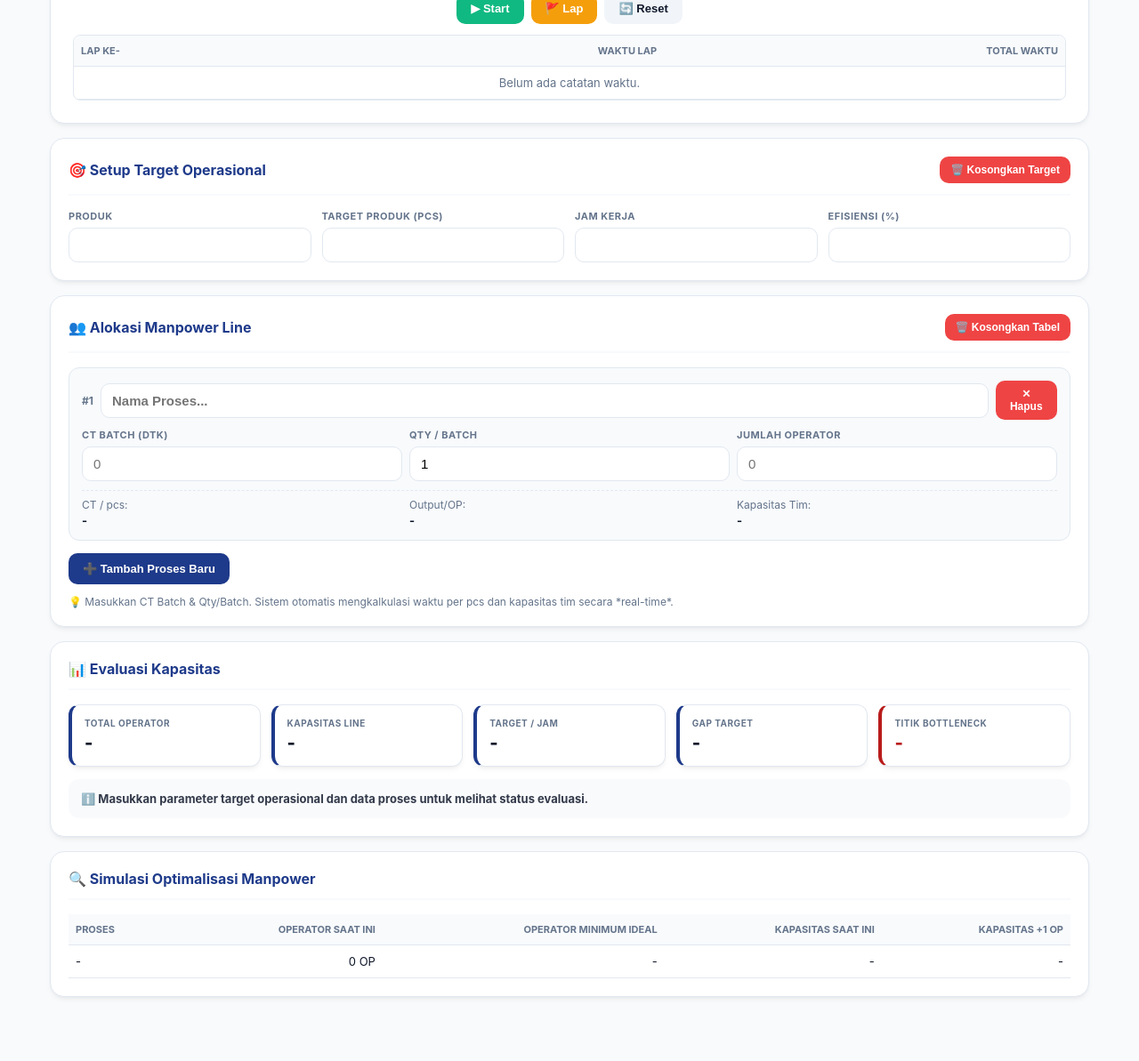
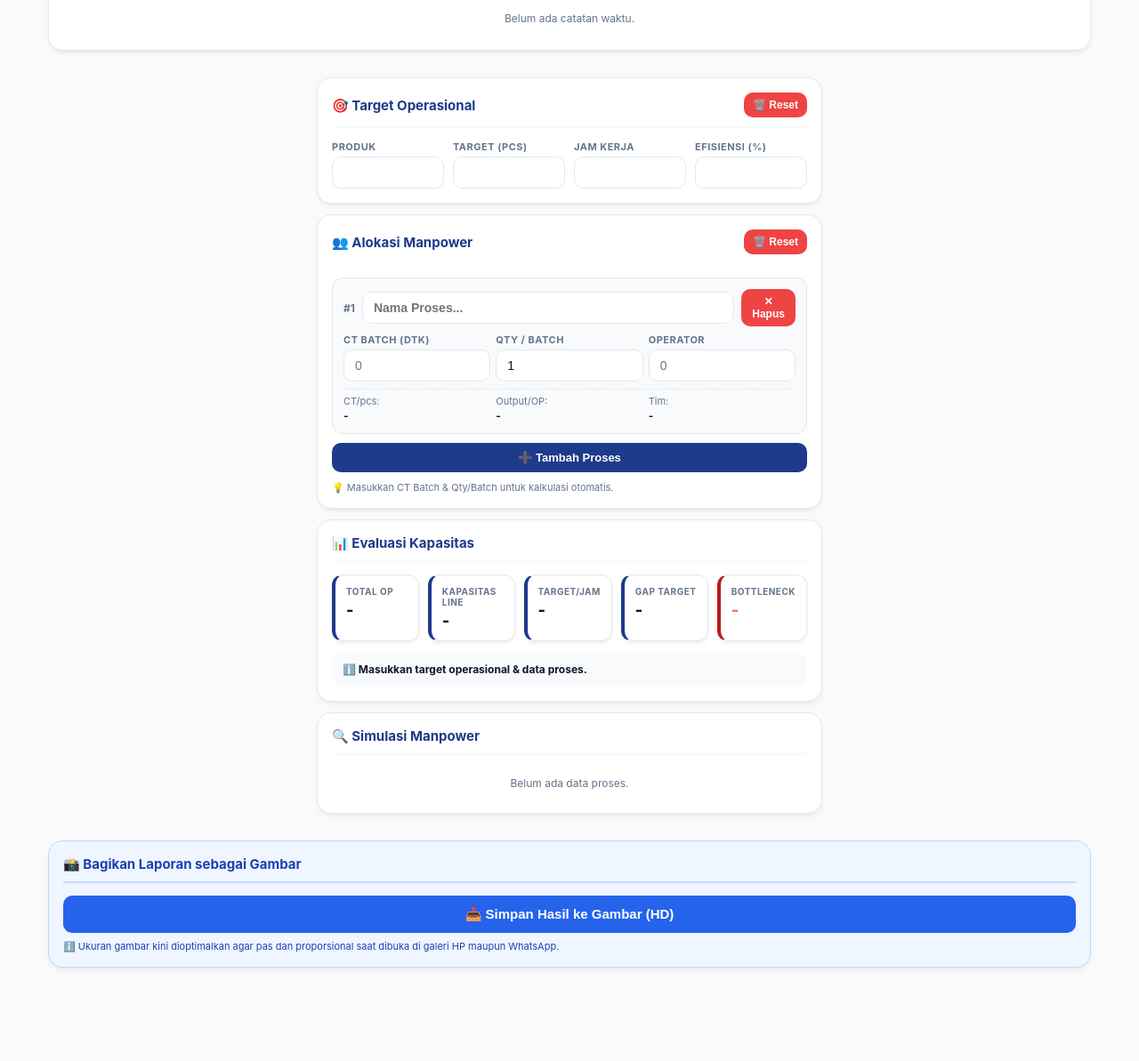
Before and after one commit to goangger/Assembly_Calculator, a plain HTML site: page index.html in a window 1280 px wide. Shown: the part 230-1423 px from the top of the page at 89% size. After the commit the page ends 1386 px from the top, so only its background shows below. Drawn offline with nearby package versions, Linux system fonts and the light colour scheme.

Commit message:
Update index.html

```diff
--- a/index.html
+++ b/index.html
@@ -3,157 +3,189 @@
 <head>
 <meta charset="utf-8">
 <meta name="viewport" content="width=device-width,initial-scale=1">
-<title>Assembly Line Capacity Calculator</title>
+<title>Assembly Time Study & Capacity Calculator</title>
+<!-- Pustaka untuk ubah HTML jadi Gambar HD -->
+<script src="https://cdnjs.cloudflare.com/ajax/libs/html2canvas/1.4.1/html2canvas.min.js"></script>
 <style>
 :root { --navy: #1e3a8a; --emerald: #10b981; --white: #ffffff; --bg: #f8fafc; --text: #0f172a; --gray: #64748b; --border: #e2e8f0; --shadow: 0 4px 6px -1px rgba(0, 0, 0, 0.05), 0 2px 4px -2px rgba(0, 0, 0, 0.05); }
+[data-theme="dark"] { --navy: #60a5fa; --emerald: #34d399; --white: #1e293b; --bg: #0f172a; --text: #f8fafc; --gray: #94a3b8; --border: #334155; --shadow: 0 4px 6px -1px rgba(0, 0, 0, 0.3); }
+
 *{box-sizing:border-box}
-body{font-family:-apple-system,BlinkMacSystemFont,"Segoe UI",Roboto,Helvetica,Arial,sans-serif;margin:0;background:var(--bg);color:var(--text);padding-bottom:40px;animation:fadeIn 0.5s ease-in-out}
-@keyframes fadeIn{from{opacity:0;transform:translateY(6px)}to{opacity:1;transform:translateY(0)}}
-.wrap{max-width:1200px;margin:auto;padding:16px}
-h1{margin:0 0 4px;color:var(--navy);font-size:24px;display:flex;align-items:center;gap:8px}
-.sub{color:var(--gray);margin-bottom:20px;font-size:13px}
-.card{background:var(--white);border:1px solid var(--border);border-radius:16px;padding:20px;margin-bottom:16px;box-shadow:var(--shadow);transition:all 0.3s ease}
-.card:hover{box-shadow:0 10px 15px -3px rgba(0,0,0,0.05)}
-.card-header{display:flex;justify-content:space-between;align-items:center;border-bottom:2px solid var(--bg);padding-bottom:12px;margin-bottom:16px;flex-wrap:wrap;gap:10px}
-.card-header h2{margin:0;font-size:16px;color:var(--navy);display:flex;align-items:center;gap:8px}
-.grid{display:grid;grid-template-columns:repeat(4,1fr);gap:12px}
-label{display:block;font-size:11px;font-weight:700;margin-bottom:6px;color:var(--gray);text-transform:uppercase;letter-spacing:0.5px}
-input{width:100%;padding:10px 12px;border:1px solid var(--border);border-radius:10px;font-size:15px;background:var(--white);transition:all 0.2s}
+body{font-family:-apple-system,BlinkMacSystemFont,"Segoe UI",Roboto,Helvetica,Arial,sans-serif;margin:0;background:var(--bg);color:var(--text);padding-bottom:40px;transition:background 0.3s, color 0.3s}
+.wrap{max-width:1200px;margin:auto;padding:14px}
+.header-flex{display:flex;justify-content:space-between;align-items:center;margin-bottom:16px}
+h1{margin:0 0 4px;color:var(--navy);font-size:20px;display:flex;align-items:center;gap:8px}
+.sub{color:var(--gray);font-size:12px}
+.card{background:var(--white);border:1px solid var(--border);border-radius:16px;padding:16px;margin-bottom:14px;box-shadow:var(--shadow);transition:background 0.3s, border 0.3s}
+.card-header{display:flex;justify-content:space-between;align-items:center;border-bottom:2px solid var(--bg);padding-bottom:10px;margin-bottom:14px;flex-wrap:wrap;gap:8px}
+.card-header h2{margin:0;font-size:15px;color:var(--navy);display:flex;align-items:center;gap:6px}
+.grid{display:grid;grid-template-columns:repeat(4,1fr);gap:10px}
+label{display:block;font-size:11px;font-weight:700;margin-bottom:4px;color:var(--gray);text-transform:uppercase;letter-spacing:0.5px}
+input{width:100%;padding:9px 12px;border:1px solid var(--border);border-radius:10px;font-size:14px;background:var(--white);color:var(--text);transition:all 0.2s}
 input:focus{outline:none;border-color:var(--navy);box-shadow:0 0 0 3px rgba(30,58,138,0.1)}
-button{padding:10px 16px;border:0;border-radius:10px;background:var(--navy);color:var(--white);font-weight:700;cursor:pointer;transition:all 0.2s;font-size:13px;display:inline-flex;align-items:center;gap:6px}
-button:hover{background:#1d4ed8;transform:translateY(-1px)}
-button:active{transform:translateY(0)}
-button.alt{background:#f1f5f9;color:var(--text)}button.alt:hover{background:#e2e8f0}
-button.success{background:var(--emerald)}button.success:hover{background:#059669}
-button.warning{background:#f59e0b;color:white}button.warning:hover{background:#d97706}
-button.danger{background:#ef4444;color:white;padding:8px 12px;margin-top:0;font-size:12px}
-button.danger:hover{background:#dc2626}
+button{padding:9px 14px;border:0;border-radius:10px;background:var(--navy);color:var(--white);font-weight:700;cursor:pointer;transition:all 0.2s;font-size:13px;display:inline-flex;align-items:center;gap:6px}
+button:hover{opacity:0.9}
+button.alt{background:var(--border);color:var(--text)}
+button.success{background:var(--emerald);color:white}
+button.warning{background:#f59e0b;color:white}
+button.danger{background:#ef4444;color:white;padding:7px 10px;margin-top:0;font-size:12px}
 
-/* MOBILE FRIENDLY PROCESS CARDS (No Horizontal Scroll) */
-.process-list{display:flex;flex-direction:column;gap:12px}
-.process-card{background:var(--bg);border:1px solid var(--border);border-radius:12px;padding:14px;transition:all 0.2s}
-.process-card:hover{border-color:#cbd5e1}
-.process-card-top{display:flex;justify-content:space-between;align-items:center;margin-bottom:10px;gap:8px}
-.process-card-top input{font-weight:700;font-size:15px;color:var(--navy);background:var(--white)}
-.process-grid{display:grid;grid-template-columns:repeat(3,1fr);gap:8px;margin-bottom:10px}
-.process-grid-bottom{display:grid;grid-template-columns:repeat(3,1fr);gap:8px;padding-top:8px;border-top:1px dashed var(--border);font-size:12px;color:var(--gray)}
-.process-grid-bottom div span{font-weight:700;color:var(--text);display:block;font-size:13px;margin-top:2px}
+/* PROCESS CARDS */
+.process-list{display:flex;flex-direction:column;gap:10px}
+.process-card{background:var(--bg);border:1px solid var(--border);border-radius:12px;padding:12px}
+.process-card-top{display:flex;justify-content:space-between;align-items:center;margin-bottom:8px;gap:8px}
+.process-card-top input{font-weight:700;font-size:14px;color:var(--navy)}
+.process-grid{display:grid;grid-template-columns:repeat(3,1fr);gap:6px;margin-bottom:8px}
+.process-grid-bottom{display:grid;grid-template-columns:repeat(3,1fr);gap:6px;padding-top:6px;border-top:1px dashed var(--border);font-size:11px;color:var(--gray)}
+.process-grid-bottom div span{font-weight:700;color:var(--text);display:block;font-size:12px;margin-top:2px}
 
-.results{display:grid;grid-template-columns:repeat(5,1fr);gap:12px}
-.metric{background:var(--white);border:1px solid var(--border);border-left:4px solid var(--navy);border-radius:12px;padding:14px;box-shadow:var(--shadow)}
+/* SIMULATION CARDS */
+.sim-list{display:flex;flex-direction:column;gap:10px}
+.sim-card{background:var(--bg);border:1px solid var(--border);border-radius:12px;padding:12px}
+.sim-card-title{font-weight:700;font-size:14px;color:var(--navy);margin-bottom:8px;display:flex;align-items:center;gap:6px}
+.sim-grid{display:grid;grid-template-columns:repeat(2,1fr);gap:6px;font-size:12px;color:var(--gray)}
+.sim-grid div{background:var(--white);padding:8px;border-radius:8px;border:1px solid var(--border)}
+.sim-grid div span{font-weight:700;color:var(--text);display:block;font-size:13px;margin-top:2px}
+
+/* EVALUATION METRICS */
+.results{display:grid;grid-template-columns:repeat(5,1fr);gap:10px}
+.metric{background:var(--white);border:1px solid var(--border);border-left:4px solid var(--navy);border-radius:12px;padding:12px;box-shadow:var(--shadow)}
 .lab{font-size:10px;color:var(--gray);text-transform:uppercase;letter-spacing:0.5px;font-weight:700}
-.val{font-size:20px;font-weight:800;margin-top:4px;color:var(--text)}
-.status{padding:14px;border-radius:12px;background:var(--bg);font-weight:700;margin-top:14px;font-size:13px;display:flex;align-items:center;gap:10px;animation:pulseStatus 2s infinite}
-@keyframes pulseStatus{0%{opacity:1}50%{opacity:0.85}100%{opacity:1}}
-.status.ok{background:#ecfdf5;color:#065f46;border:1px solid #a7f3d0}
-.status.warn{background:#fef2f2;color:#991b1b;border:1px solid #f87171}
-.bottleneck{color:#b91c1c}
-.note{font-size:12px;color:var(--gray);margin-top:12px}
+.val{font-size:18px;font-weight:800;margin-top:4px;color:var(--text)}
+.status{padding:12px;border-radius:12px;background:var(--bg);font-weight:700;margin-top:12px;font-size:12px;display:flex;align-items:center;gap:8px}
+.status.ok{background:#065f46;color:#ecfdf5;border:1px solid #10b981}
+.status.warn{background:#7f1d1d;color:#fee2e2;border:1px solid #f87171}
+.bottleneck{color:#f87171}
+.note{font-size:11px;color:var(--gray);margin-top:10px}
 
-/* Simulasi Table Mobile Friendly */
-.table-responsive{width:100%;overflow-x:auto}
-table{width:100%;border-collapse:collapse;font-size:13px;min-width:550px}
-th,td{padding:10px 8px;border-bottom:1px solid var(--border);text-align:right;vertical-align:middle}
-th{background:var(--bg);color:var(--gray);font-weight:700;text-transform:uppercase;font-size:11px}
-th:first-child,td:first-child{text-align:left}
+/* STOPWATCH STYLE */
+.sw-container{text-align:center;padding:2px}
+.sw-display{font-size:36px;font-weight:800;color:var(--navy);font-family:monospace;margin:6px 0;letter-spacing:1px}
+.sw-controls{display:flex;justify-content:center;gap:8px;margin-bottom:10px;align-items:center}
+.laps-list{display:flex;flex-direction:column;gap:6px;max-height:220px;overflow-y:auto;margin-top:8px}
+.lap-item{background:var(--bg);border:1px solid var(--border);border-radius:8px;padding:8px 12px;display:flex;justify-content:space-between;font-size:12px}
 
-/* Stopwatch style */
-.sw-container{text-align:center;padding:5px}
-.sw-display{font-size:40px;font-weight:800;color:var(--navy);font-family:monospace;margin:8px 0;letter-spacing:1px}
-.sw-controls{display:flex;justify-content:center;gap:8px;margin-bottom:12px}
-.laps-container{max-height:140px;overflow-y:auto;border:1px solid var(--border);border-radius:8px;margin-top:8px}
+/* AREA CAPTURE OPTIMAL (Lebar proporsional pas layar) */
+#captureArea {
+  background: var(--bg);
+  padding: 16px;
+  border-radius: 16px;
+  width: 100%;
+  max-width: 600px; /* Lebar kompak agar tidak terlalu panjang ke bawah */
+  margin: 0 auto;
+}
 
 @media(max-width:900px){.grid{grid-template-columns:repeat(2,1fr)}.results{grid-template-columns:repeat(2,1fr)}}
 @media(max-width:600px){.grid{grid-template-columns:1fr}.results{grid-template-columns:1fr}.process-grid{grid-template-columns:repeat(2,1fr)}}
 </style>
 </head>
-<body>
+<body data-theme="light">
 <div class="wrap">
-<h1>⚡ Assembly Line Capacity Calculator</h1>
-<div class="sub">Multi-process assembly line • Standardized Operation Parameter & Time Study</div>
+<div class="header-flex">
+  <div>
+    <h1>🏭 Assembly Time Study</h1>
+    <div class="sub">Multi-process assembly line • Parameter & Time Study</div>
+  </div>
+  <button class="alt" onclick="toggleTheme()" id="themeBtn" style="padding:8px 12px;">🌙 Dark Mode</button>
+</div>
 
 <!-- STOPWATCH CARD -->
 <div class="card">
 <div class="card-header">
-  <h2>⏱️ Time Study Stopwatch</h2>
+  <h2>⏱️ Stopwatch</h2>
 </div>
 <div class="sw-container">
   <div class="sw-display" id="swTime">00:00.00</div>
   <div class="sw-controls">
     <button id="startStopBtn" class="success" onclick="swStartStop()">▶ Start</button>
     <button id="lapBtn" class="warning" onclick="swLap()" disabled>🚩 Lap</button>
-    <button class="alt" onclick="swReset()">🔄 Reset</button>
+    <button class="alt" onclick="swReset()" title="Reset" style="padding:9px 12px;"><svg width="15" height="15" viewBox="0 0 24 24" fill="none" stroke="currentColor" stroke-width="2.5" stroke-linecap="round" stroke-linejoin="round"><path d="M3 12a9 9 0 1 0 9-9 9.75 9.75 0 0 0-6.74 2.74L3 8"></path><path d="M3 3v5h5"></path></svg></button>
   </div>
-  <div class="laps-container">
-    <table>
-      <thead><tr><th>Lap Ke-</th><th>Waktu Lap</th><th>Total Waktu</th></tr></thead>
-      <tbody id="lapTableBody">
-        <tr><td colspan="3" style="text-align:center;color:var(--gray)">Belum ada catatan waktu.</td></tr>
-      </tbody>
-    </table>
+  <div class="laps-list" id="lapsContainer">
+    <div style="text-align:center;color:var(--gray);font-size:12px;padding:10px;">Belum ada catatan waktu.</div>
   </div>
 </div>
 </div>
 
+<!-- AREA YANG AKAN DI-CAPTURE JADI GAMBAR -->
+<div id="captureArea">
+
 <!-- TARGET CARD -->
-<div class="card">
+<div class="card" style="margin-bottom:12px;">
 <div class="card-header">
-  <h2>🎯 Setup Target Operasional</h2>
-  <button onclick="clearTarget()" class="danger">🗑️ Kosongkan Target</button>
+  <h2>🎯 Target Operasional</h2>
+  <button onclick="clearTarget()" class="danger">🗑️ Reset</button>
 </div>
 <div class="grid">
 <div class="field"><label>Produk</label><input id="product" value=""></div>
-<div class="field"><label>Target Produk (pcs)</label><input id="target" type="number" value="" min="0"></div>
+<div class="field"><label>Target (pcs)</label><input id="target" type="number" value="" min="0"></div>
 <div class="field"><label>Jam Kerja</label><input id="hours" type="number" value="" min="0.1" step=".1"></div>
 <div class="field"><label>Efisiensi (%)</label><input id="eff" type="number" value="" min="1" max="100"></div>
 </div>
 </div>
 
-<!-- MANPOWER CARD (2-Baris Card Layout tanpa geser kanan-kiri) -->
-<div class="card">
+<!-- MANPOWER CARD -->
+<div class="card" style="margin-bottom:12px;">
 <div class="card-header">
-  <h2>👥 Alokasi Manpower Line</h2>
-  <button onclick="clearAllData()" class="danger">🗑️ Kosongkan Tabel</button>
+  <h2>👥 Alokasi Manpower</h2>
+  <button onclick="clearAllData()" class="danger">🗑️ Reset</button>
 </div>
-
-<div class="process-list" id="processList">
-  <!-- Dynamic Cards Here -->
-</div>
-
-<button onclick="addItem()" style="margin-top:14px;">➕ Tambah Proses Baru</button>
-<div class="note">💡 Masukkan CT Batch & Qty/Batch. Sistem otomatis mengkalkulasi waktu per pcs dan kapasitas tim secara *real-time*.</div>
+<div class="process-list" id="processList"></div>
+<button onclick="addItem()" style="margin-top:10px;width:100%;justify-content:center;">➕ Tambah Proses</button>
+<div class="note">💡 Masukkan CT Batch & Qty/Batch untuk kalkulasi otomatis.</div>
 </div>
 
 <!-- EVALUATION CARD -->
-<div class="card">
+<div class="card" style="margin-bottom:12px;">
 <div class="card-header">
   <h2>📊 Evaluasi Kapasitas</h2>
 </div>
 <div class="results">
-<div class="metric"><div class="lab">Total Operator</div><div class="val" id="totalOps">-</div></div>
+<div class="metric"><div class="lab">Total OP</div><div class="val" id="totalOps">-</div></div>
 <div class="metric"><div class="lab">Kapasitas Line</div><div class="val" id="lineCap">-</div></div>
-<div class="metric"><div class="lab">Target / Jam</div><div class="val" id="targetHour">-</div></div>
+<div class="metric"><div class="lab">Target/Jam</div><div class="val" id="targetHour">-</div></div>
 <div class="metric"><div class="lab">Gap Target</div><div class="val" id="gap">-</div></div>
-<div class="metric" style="border-left-color:#b91c1c;"><div class="lab">Titik Bottleneck</div><div class="val bottleneck" id="bottle">-</div></div>
+<div class="metric" style="border-left-color:#b91c1c;"><div class="lab">Bottleneck</div><div class="val bottleneck" id="bottle">-</div></div>
 </div>
-<div class="status" id="status">ℹ️ Masukkan parameter target operasional dan data proses untuk melihat status evaluasi.</div>
+<div class="status" id="status">ℹ️ Masukkan parameter target dan data proses.</div>
 </div>
 
 <!-- SIMULATION CARD -->
-<div class="card">
+<div class="card" style="margin-bottom:0;">
 <div class="card-header">
-  <h2>🔍 Simulasi Optimalisasi Manpower</h2>
+  <h2>🔍 Simulasi Manpower</h2>
 </div>
-<div class="table-responsive">
-<table>
-<thead><tr><th>Proses</th><th>Operator Saat Ini</th><th>Operator Minimum Ideal</th><th>Kapasitas Saat Ini</th><th>Kapasitas +1 OP</th></tr></thead>
-<tbody id="sim"></tbody>
-</table>
+<div class="sim-list" id="simList">
+  <div style="text-align:center;color:var(--gray);font-size:12px;padding:10px;">Belum ada data proses.</div>
 </div>
+</div>
+
+</div> <!-- END CAPTURE AREA -->
+
+<!-- EXPORT IMAGE CARD -->
+<div class="card" style="background:#eff6ff;border-color:#bfdbfe;margin-top:14px;">
+<div class="card-header" style="border-bottom-color:#bfdbfe;">
+  <h2 style="color:#1e40af;">📸 Bagikan Laporan sebagai Gambar</h2>
+</div>
+<button class="success" onclick="downloadImage()" style="width:100%;justify-content:center;padding:12px;font-size:15px;background:#2563eb;">📥 Simpan Hasil ke Gambar (HD)</button>
+<div class="note" style="color:#1e40af;margin-top:8px;">ℹ️ Ukuran gambar kini dioptimalkan agar pas dan proporsional saat dibuka di galeri HP maupun WhatsApp.</div>
 </div>
 </div>
 
 <script>
+// --- THEME TOGGLE ---
+function toggleTheme(){
+  const body = document.body;
+  const btn = document.getElementById('themeBtn');
+  if(body.getAttribute('data-theme') === 'dark'){
+    body.setAttribute('data-theme', 'light');
+    btn.textContent = '🌙 Dark Mode';
+  } else {
+    body.setAttribute('data-theme', 'dark');
+    btn.textContent = '☀️ Light Mode';
+  }
+}
+
 // --- STOPWATCH SCRIPT ---
 let swStartTime = 0, swElapsedTime = 0, swTimerInterval = null, swRunning = false;
 let lapList = [];
@@ -200,14 +232,15 @@ function swLap() {
   let diff = currentLapTime - prevTotal;
   lapList.push({ lapTime: diff, total: currentLapTime });
 
-  let tbody = document.getElementById("lapTableBody");
-  tbody.innerHTML = "";
+  let container = document.getElementById("lapsContainer");
+  container.innerHTML = "";
   lapList.forEach((item, index) => {
-    let tr = document.createElement("tr");
-    tr.innerHTML = `<td>Lap ${index + 1}</td><td>${formatTime(item.lapTime)}</td><td>${formatTime(item.total)}</td>`;
-    tbody.appendChild(tr);
+    let div = document.createElement("div");
+    div.className = "lap-item";
+    div.innerHTML = `<span><b>Lap ${index + 1}</b>: ${formatTime(item.lapTime)}</span><span>Total: ${formatTime(item.total)}</span>`;
+    container.appendChild(div);
   });
-  tbody.parentElement.parentElement.scrollTop = tbody.parentElement.parentElement.scrollHeight;
+  container.scrollTop = container.scrollHeight;
 }
 
 function swReset() {
@@ -220,7 +253,7 @@ function swReset() {
   btn.textContent = "▶ Start";
   btn.className = "success";
   document.getElementById("lapBtn").disabled = true;
-  document.getElementById("lapTableBody").innerHTML = `<tr><td colspan="3" style="text-align:center;color:var(--gray)">Belum ada catatan waktu.</td></tr>`;
+  document.getElementById("lapsContainer").innerHTML = `<div style="text-align:center;color:var(--gray);font-size:12px;padding:10px;">Belum ada catatan waktu.</div>`;
 }
 
 // --- CALCULATOR SCRIPT ---
@@ -254,14 +287,14 @@ function render(){
         <input type="number" min="1" placeholder="1" value="${d.qty || ''}" oninput="data[${i}].qty=num(this.value);calc()">
       </div>
       <div>
-        <label>Jumlah Operator</label>
+        <label>Operator</label>
         <input type="number" min="0" placeholder="0" value="${d.ops || ''}" oninput="data[${i}].ops=num(this.value);calc()">
       </div>
     </div>
     <div class="process-grid-bottom">
-      <div>CT / pcs: <span id="ctpc${i}">-</span></div>
+      <div>CT/pcs: <span id="ctpc${i}">-</span></div>
       <div>Output/OP: <span id="opcap${i}">-</span></div>
-      <div>Kapasitas Tim: <span id="teamcap${i}">-</span></div>
+      <div>Tim: <span id="teamcap${i}">-</span></div>
     </div>
   `;
   container.appendChild(card);
@@ -282,7 +315,7 @@ function removeItem(i){
 }
 
 function clearTarget(){
- if(confirm("Apakah Anda yakin ingin mengosongkan data Target Operasional?")){
+ if(confirm("Kosongkan data Target Operasional?")){
   $('product').value = '';
   $('target').value = '';
   $('hours').value = '';
@@ -292,10 +325,29 @@ function clearTarget(){
 }
 
 function clearAllData(){
- if(confirm("Apakah Anda yakin ingin mengosongkan seluruh data tabel?")){
+ if(confirm("Kosongkan seluruh data tabel proses?")){
   data = [{process:"",ct:0,qty:1,ops:0}];
   render();
  }
+}
+
+// --- CONVERT TO OPTIMAL HD IMAGE (PNG) ---
+function downloadImage(){
+ const captureElement = document.getElementById('captureArea');
+ alert("📸 Sedang memproses gambar, mohon tunggu sebentar...");
+ html2canvas(captureElement, {
+   scale: 2,
+   useCORS: true,
+   width: 600,
+   windowWidth: 600
+ }).then(canvas => {
+   const link = document.createElement('a');
+   link.download = `TimeStudy_${($('product').value || 'Produk').replace(/\s+/g, '_')}.png`;
+   link.href = canvas.toDataURL('image/png', 1.0);
+   link.click();
+ }).catch(err => {
+   alert("❌ Gagal membuat gambar laporan.");
+ });
 }
 
 function calc(){
@@ -309,9 +361,9 @@ function calc(){
   const team=effective*d.ops;
   caps.push(team);
 
-  if($('ctpc'+i)) $('ctpc'+i).textContent=d.ct > 0 ? fmt2(ctpcs)+' dtk' : '-';
-  if($('opcap'+i)) $('opcap'+i).textContent=effective > 0 ? fmt(effective)+' pcs' : '-';
-  if($('teamcap'+i)) $('teamcap'+i).textContent=team > 0 ? fmt(team)+' pcs' : '-';
+  if($('ctpc'+i)) $('ctpc'+i).textContent=d.ct > 0 ? fmt2(ctpcs)+'s' : '-';
+  if($('opcap'+i)) $('opcap'+i).textContent=effective > 0 ? fmt(effective) : '-';
+  if($('teamcap'+i)) $('teamcap'+i).textContent=team > 0 ? fmt(team) : '-';
  });
 
  const validCaps = caps.filter(c => c > 0);
@@ -322,31 +374,48 @@ function calc(){
 
  $('totalOps').textContent=totalOps > 0 ? fmt(totalOps)+' OP' : '-';
  $('lineCap').textContent=lineCap > 0 ? fmt(lineCap)+' pcs' : '-';
- $('targetHour').textContent=targetHour > 0 ? fmt(targetHour)+' pcs/jam' : '-';
- $('gap').textContent=target > 0 ? (gap>=0?'+':'' )+fmt(gap)+' pcs' : '-';
+ $('targetHour').textContent=targetHour > 0 ? fmt(targetHour)+' pcs' : '-';
+ $('gap').textContent=target > 0 ? (gap>=0?'+':'' )+fmt(gap) : '-';
  $('bottle').textContent=(bottleneckIndex !== -1 && data[bottleneckIndex]?.process) ? data[bottleneckIndex].process : '-';
 
  const statusEl = $('status');
  if(target > 0 && hours > 0){
    if(lineCap>=target){
     statusEl.className = 'status ok';
-    statusEl.innerHTML = '✅ Kapasitas line MENCUKUPI untuk target hari ini. Alokasi manpower aman.';
+    statusEl.innerHTML = '✅ Kapasitas MENCUKUPI untuk target.';
    } else {
     statusEl.className = 'status warn';
-    statusEl.innerHTML = '⚠️ Kapasitas KURANG! Fokus penambahan operator pada proses Bottleneck: '+((bottleneckIndex !== -1 && data[bottleneckIndex]?.process) ? data[bottleneckIndex].process : '-')+'.';
+    statusEl.innerHTML = '⚠️ KURANG! Bottleneck: '+((bottleneckIndex !== -1 && data[bottleneckIndex]?.process) ? data[bottleneckIndex].process : '-')+'.';
    }
  } else {
   statusEl.className = 'status';
-  statusEl.innerHTML = 'ℹ️ Masukkan parameter target operasional dan data proses untuk melihat status evaluasi.';
+  statusEl.innerHTML = 'ℹ️ Masukkan target operasional & data proses.';
  }
 
- let s='';
+ let simContainer = $('simList');
+ simContainer.innerHTML = '';
+ if(data.length === 0 || (data.length === 1 && !data[0].process && data[0].ops === 0)){
+   simContainer.innerHTML = `<div style="text-align:center;color:var(--gray);font-size:12px;padding:10px;">Belum ada data proses.</div>`;
+   return;
+ }
+
  data.forEach((d)=>{
    const ctpcs=d.qty>0 ? d.ct/d.qty : 0, theory=d.ct>0?(hours*3600/d.ct)*d.qty:0, effcap=theory*eff;
    const minOps=effcap>0 && target>0 ? Math.ceil(target/effcap) : 0;
-   s+=`<tr><td>${d.process || '-'}</td><td>${fmt(d.ops)} OP</td><td>${target > 0 ? fmt(minOps)+' OP' : '-'}</td><td>${effcap > 0 ? fmt(effcap*d.ops)+' pcs' : '-'}</td><td>${effcap > 0 ? fmt(effcap*(d.ops+1))+' pcs' : '-'}</td></tr>`;
+
+   let simCard = document.createElement('div');
+   simCard.className = 'sim-card';
+   simCard.innerHTML = `
+     <div class="sim-card-title">⚙️ ${d.process || 'Proses Tanpa Nama'}</div>
+     <div class="sim-grid">
+       <div>OP Saat Ini: <span>${fmt(d.ops)} OP</span></div>
+       <div>OP Min Ideal: <span>${target > 0 ? fmt(minOps)+' OP' : '-'}</span></div>
+       <div>Kapasitas Saat Ini: <span>${effcap > 0 ? fmt(effcap*d.ops)+' pcs' : '-'}</span></div>
+       <div>Kapasitas (+1 OP): <span>${effcap > 0 ? fmt(effcap*(d.ops+1))+' pcs' : '-'}</span></div>
+     </div>
+   `;
+   simContainer.appendChild(simCard);
  });
- $('sim').innerHTML=s;
 }
 document.querySelectorAll('input').forEach(x=>x.addEventListener('input',calc));
 render();
```
